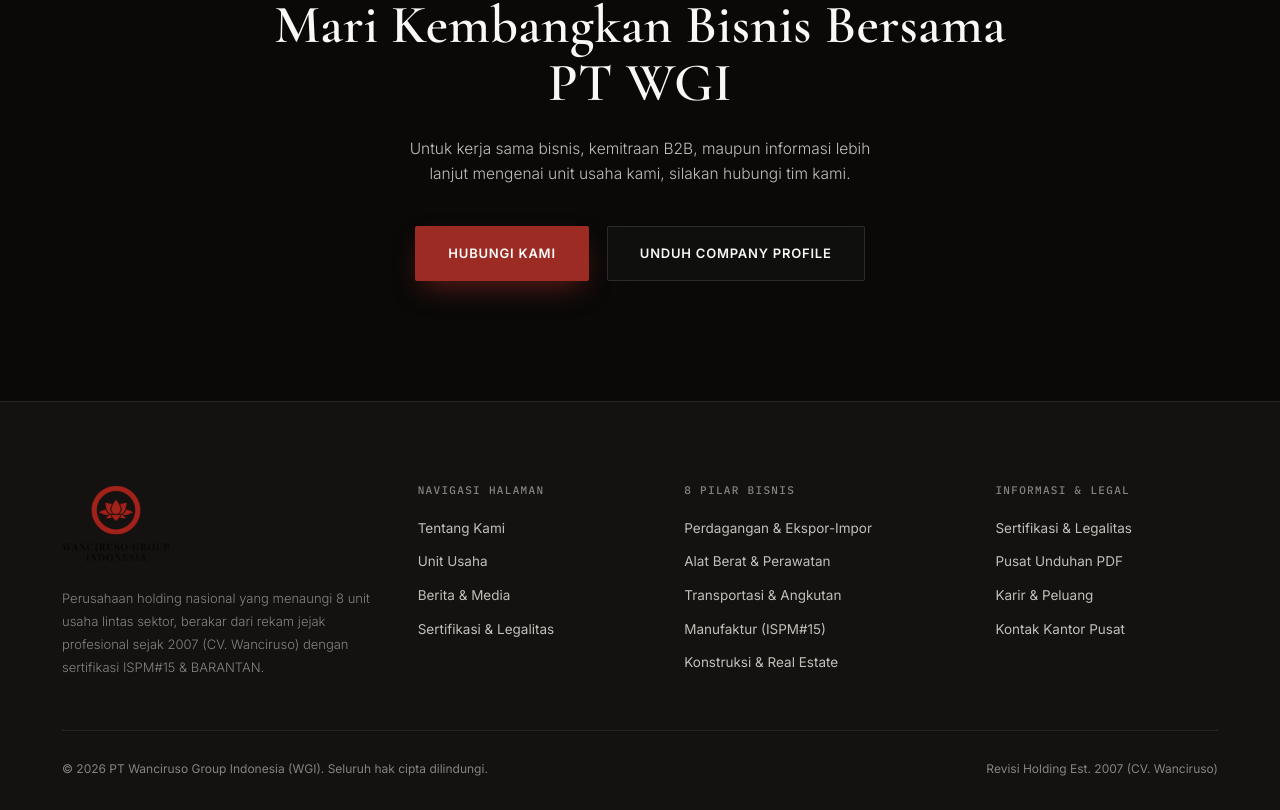
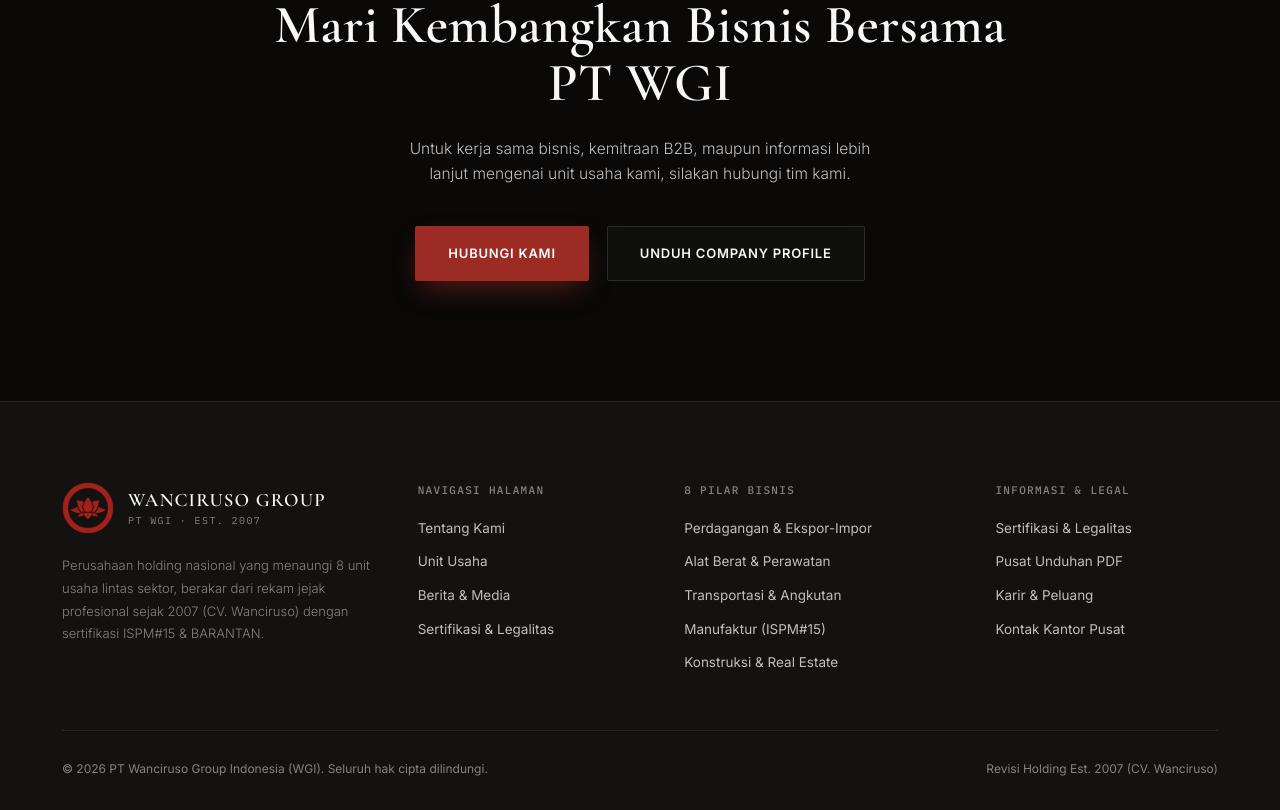
Before and after one commit to ilhamoeba22/company-wancirusogroup, a Nuxt app in the folder frontend/: page / in a window 1280 px wide. Shown: the part 4116-4926 px from the top of the page. Built offline with nearby package versions, Linux system fonts and the light colour scheme; no server answers.

Commit message:
Synchronize footer logo and typography to match header (icon_wgi.png + Wanciruso Group PT WGI Est. 2007)

```diff
--- a/frontend/components/AppFooter.vue
+++ b/frontend/components/AppFooter.vue
@@ -4,7 +4,11 @@
       <div class="foot-grid">
         <div>
           <NuxtLink to="/" class="foot-brand" title="Kembali ke Beranda">
-            <img src="/logo_wgi.png" alt="Wanciruso Group Indonesia Logo" class="foot-logo-img" />
+            <img src="/icon_wgi.png" alt="WGI Icon" class="foot-brand-icon" />
+            <span class="foot-brand-name">
+              Wanciruso Group
+              <small>PT WGI · Est. 2007</small>
+            </span>
           </NuxtLink>
           <p>Perusahaan holding nasional yang menaungi 8 unit usaha lintas sektor, berakar dari rekam jejak profesional sejak 2007 (CV. Wanciruso) dengan sertifikasi ISPM#15 &amp; BARANTAN.</p>
         </div>
@@ -60,20 +64,40 @@
 .foot-brand {
   display: inline-flex;
   align-items: center;
-  margin-bottom: 22px;
+  gap: 14px;
+  margin-bottom: 20px;
   text-decoration: none;
 }
 
-.foot-logo-img {
-  height: clamp(72px, 6.5vw, 92px);
+.foot-brand-icon {
+  height: 52px;
   width: auto;
-  max-width: 280px;
   object-fit: contain;
   transition: transform 0.3s cubic-bezier(0.16, 1, 0.3, 1);
 }
 
-.foot-brand:hover .foot-logo-img {
-  transform: scale(1.03);
+.foot-brand:hover .foot-brand-icon {
+  transform: scale(1.08);
+}
+
+.foot-brand-name {
+  font-family: 'Cormorant Garamond', serif;
+  font-weight: 600;
+  font-size: 19px;
+  letter-spacing: 0.06em;
+  text-transform: uppercase;
+  line-height: 1.2;
+  color: var(--white);
+}
+
+.foot-brand-name small {
+  display: block;
+  font-family: 'IBM Plex Mono', monospace;
+  font-size: 10px;
+  letter-spacing: 0.14em;
+  color: var(--grey);
+  font-weight: 400;
+  margin-top: 3px;
 }
 
 footer p {
```
